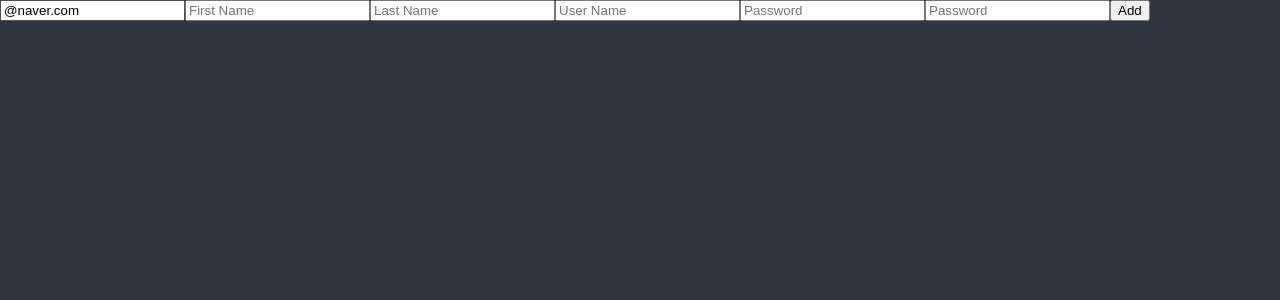
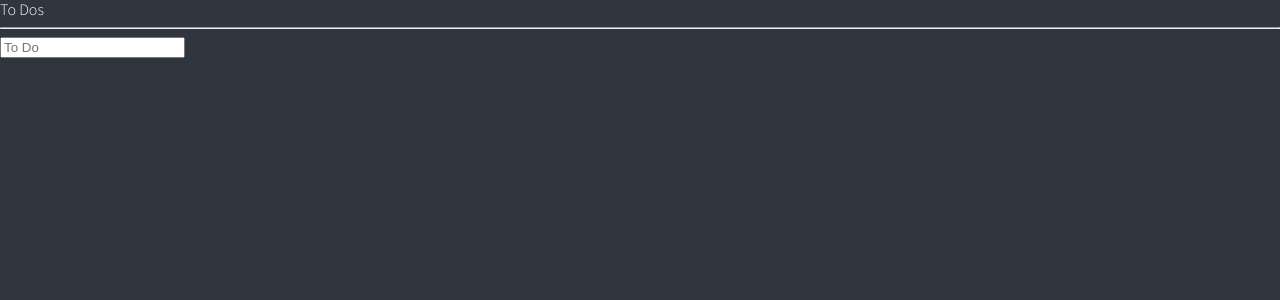
Before and after one commit to wjdghks963/react-todos, a React (Create React App) app: page / in a window 1280 px wide. Shown: the top 300 px of the page. Built offline with nearby package versions, Linux system fonts and the light colour scheme.

Commit message:
todo의 상태 관리

```diff
--- a/src/App.tsx
+++ b/src/App.tsx
@@ -1,5 +1,5 @@
 import { createGlobalStyle } from "styled-components";
-import ToDoList from "./ToDoList";
+import ToDoList from "./components/ToDoList";
 
 const GlobalStyle = createGlobalStyle`
 @import url('https://fonts.googleapis.com/css2?family=Source+Sans+Pro:wght@300;400&display=swap');
--- a/src/ToDoList.tsx
+++ /dev/null
@@ -1,108 +0,0 @@
-import React from "react";
-import { useForm } from "react-hook-form";
-
-interface IForm {
-  email: string;
-  firstName: string;
-  lastName: string;
-  userName: string;
-  password1: string;
-  password2: string;
-  extraError?: string;
-}
-
-function ToDoList() {
-  const {
-    register,
-    formState: { errors },
-    handleSubmit,
-    setError,
-  } = useForm<IForm>({
-    defaultValues: {
-      email: "@naver.com",
-    },
-  });
-  const onValid = (data: IForm) => {
-    if (data.password1 !== data.password2) {
-      setError(
-        "password1",
-        { message: "password가 다릅니다." },
-        { shouldFocus: true }
-      );
-    }
-    setError("extraError", { message: "서버가 오프라인 상태입니다." });
-  };
-
-  return (
-    <div>
-      <form
-        style={{ display: "flex", columnFill: "auto" }}
-        onSubmit={handleSubmit(onValid)}
-      >
-        <input
-          {...register("email", {
-            required: "이메일 입력이 필요합니다.",
-            minLength: 10,
-            pattern: {
-              value: /^[A-Za-z0-9._%+-]+@naver.com$/,
-              message: "네이버 메일만 입력 가능합니다.",
-            },
-          })}
-          placeholder="Email"
-        />
-        <span>{errors?.email?.message}</span>
-        <input
-          {...register("firstName", {
-            required: "입력해야합니다",
-            minLength: 3,
-            validate: (value) => !value.includes("jung"),
-          })}
-          placeholder="First Name"
-        />
-        <span>{errors?.firstName?.message}</span>
-        <input
-          {...register("lastName", {
-            required: "입력해야합니다",
-            minLength: 5,
-          })}
-          placeholder="Last Name"
-        />
-        <span>{errors?.lastName?.message}</span>
-        <input
-          {...register("userName", {
-            required: "입력해야합니다",
-            minLength: 5,
-          })}
-          placeholder="User Name"
-        />
-        <span>{errors?.userName?.message}</span>
-        <input
-          {...register("password1", {
-            required: "비밀번호가 필요합니다.",
-            minLength: {
-              value: 5,
-              message: "비밀번호가 너무 짧습니다.",
-            },
-          })}
-          placeholder="Password"
-        />
-        <span>{errors?.password1?.message}</span>
-        <input
-          {...register("password2", {
-            required: "비밀번호가 필요합니다.",
-            minLength: {
-              value: 5,
-              message: "비밀번호가 너무 짧습니다.",
-            },
-          })}
-          placeholder="Password"
-        />
-        <span>{errors?.password2?.message}</span>
-        <button>Add</button>
-      </form>
-      <span>{errors?.extraError?.message}</span>
-    </div>
-  );
-}
-
-export default ToDoList;
--- /dev/null
+++ b/src/atoms.tsx
@@ -0,0 +1,12 @@
+import { atom } from "recoil";
+
+export interface IToDo {
+  text: string;
+  category: "TO_DO" | "DOING" | "DONE";
+  id: number;
+}
+
+export const toDoState = atom<IToDo[]>({
+  key: "toDo",
+  default: [],
+});
--- /dev/null
+++ b/src/components/CreateToDo.tsx
@@ -0,0 +1,29 @@
+import { useForm } from "react-hook-form";
+import { useSetRecoilState } from "recoil";
+import { toDoState } from "../atoms";
+
+interface IForm {
+  toDo: string;
+}
+
+function CreateToDo() {
+  const setToDos = useSetRecoilState(toDoState);
+  const { register, handleSubmit, setValue } = useForm<IForm>();
+  const handleValid = ({ toDo }: IForm) => {
+    setToDos((oldToDos) => [
+      { text: toDo, id: Date.now(), category: "TO_DO" },
+      ...oldToDos,
+    ]);
+    setValue("toDo", "");
+  };
+  return (
+    <form onSubmit={handleSubmit(handleValid)}>
+      <input
+        {...register("toDo", { required: "할 일을 적어주세요" })}
+        placeholder="To Do"
+      />
+    </form>
+  );
+}
+
+export default CreateToDo;
--- /dev/null
+++ b/src/components/ToDo.tsx
@@ -0,0 +1,13 @@
+import { IToDo } from "../atoms";
+
+function ToDo({ text }: IToDo) {
+  return (
+    <li>
+      <span>{text}</span> <button>To Do</button>
+      <button>Doing</button>
+      <button>Done</button>
+    </li>
+  );
+}
+
+export default ToDo;
--- /dev/null
+++ b/src/components/ToDoList.tsx
@@ -0,0 +1,24 @@
+import React from "react";
+import { useRecoilValue } from "recoil";
+import { toDoState } from "../atoms";
+import CreateToDo from "./CreateToDo";
+import ToDo from "./ToDo";
+
+function ToDoList() {
+  const toDos = useRecoilValue(toDoState);
+
+  return (
+    <div>
+      <h1>To Dos</h1>
+      <hr />
+      <CreateToDo />
+      <ul>
+        {toDos.map((toDo) => (
+          <ToDo key={toDo.id} {...toDo} />
+        ))}
+      </ul>
+    </div>
+  );
+}
+
+export default ToDoList;
```
Also changed, not shown: 1 other file (tests, documents, lock files or other folders).
